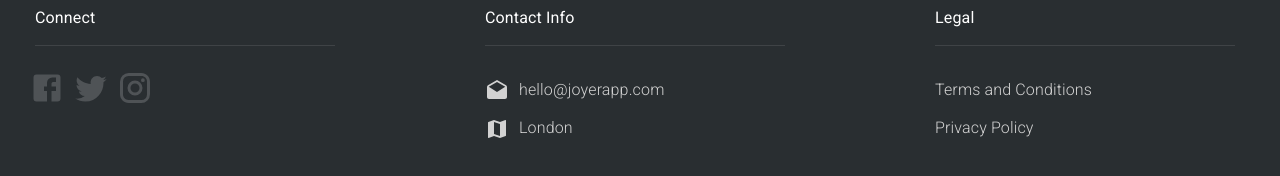
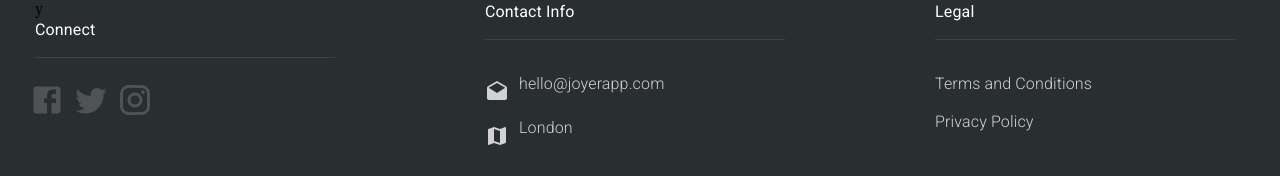
Before and after one commit to OlliePorter/joyer-site, a React (Create React App) app: page /#/ in a window 1280 px wide. Shown: the part 2755-2931 px from the top of the page. Built offline with nearby package versions, Linux system fonts and the light colour scheme.

Commit message:
Add links to footer

```diff
--- a/src/components/Home/Footer.js
+++ b/src/components/Home/Footer.js
@@ -36,6 +36,7 @@ const useStyles = makeStyles({
   footerRow: {
     display: 'flex',
     flexDirection: 'row',
+    textDecoration: 'none',
   },
   footerTextSubtitle: {
     color: theme.palette.footer.light,
@@ -58,9 +59,9 @@ const useStyles = makeStyles({
   footerIconSmall: {
     color: theme.palette.footer.light,
     marginRight: '10px',
-    marginTop: '3px',
+    marginTop: '10px',
     marginBottom: '10px',
-  }
+  },
 });
 
 export default function Footer() {
@@ -73,7 +74,7 @@ export default function Footer() {
               <Grid container spacing={10}>
                 <Grid item xs={4}>
                   <div className={classes.footerColumn}>
-                    <Typography className={classes.footerTextTitle} variant="body1">
+                    y<Typography className={classes.footerTextTitle} variant="body1">
                       Connect
                     </Typography>
                     <div className={classes.footerBorder}></div>
@@ -90,18 +91,18 @@ export default function Footer() {
                         Contact Info
                       </Typography>
                       <span className={classes.footerBorder}></span>
-                      <div className={classes.footerRow}>
+                      <a href="mailto:hello@joyerapp.com" className={classes.footerRow}>
                         <DraftsIcon className={classes.footerIconSmall}/>
                         <Typography className={classes.footerTextSubtitle} variant="subtitle1">
-                          hello@joyerapp.com
+                        hello@joyerapp.com
                         </Typography>
-                      </div>
-                      <div className={classes.footerRow}>
+                      </a>
+                      <a href="" className={classes.footerRow}>
                         <MapIcon className={classes.footerIconSmall}/>
                         <Typography className={classes.footerTextSubtitle} variant="subtitle1">
                           London
                         </Typography>
-                      </div>
+                      </a>
                   </div>
                 </Grid>
                 <Grid item xs={4}>
```
